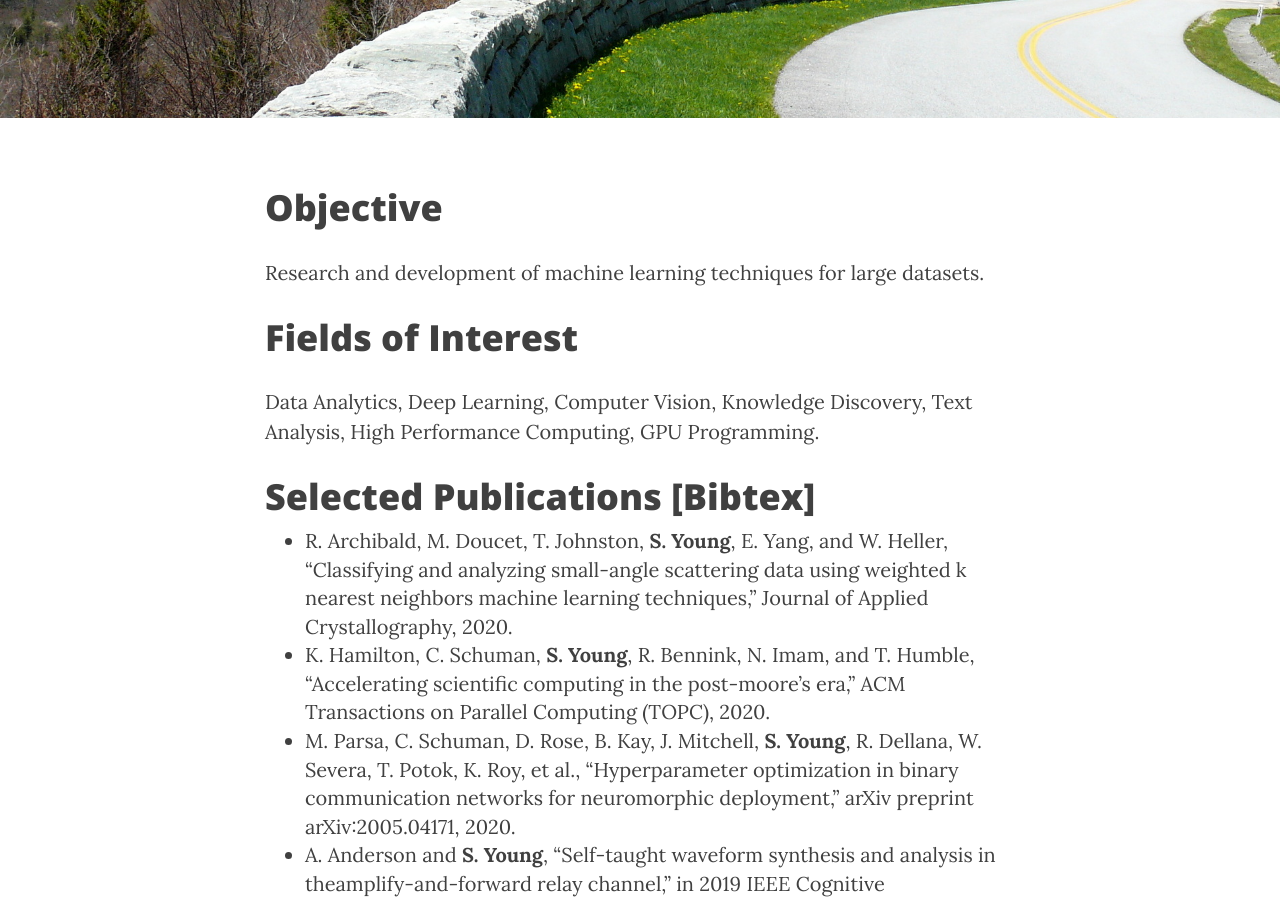
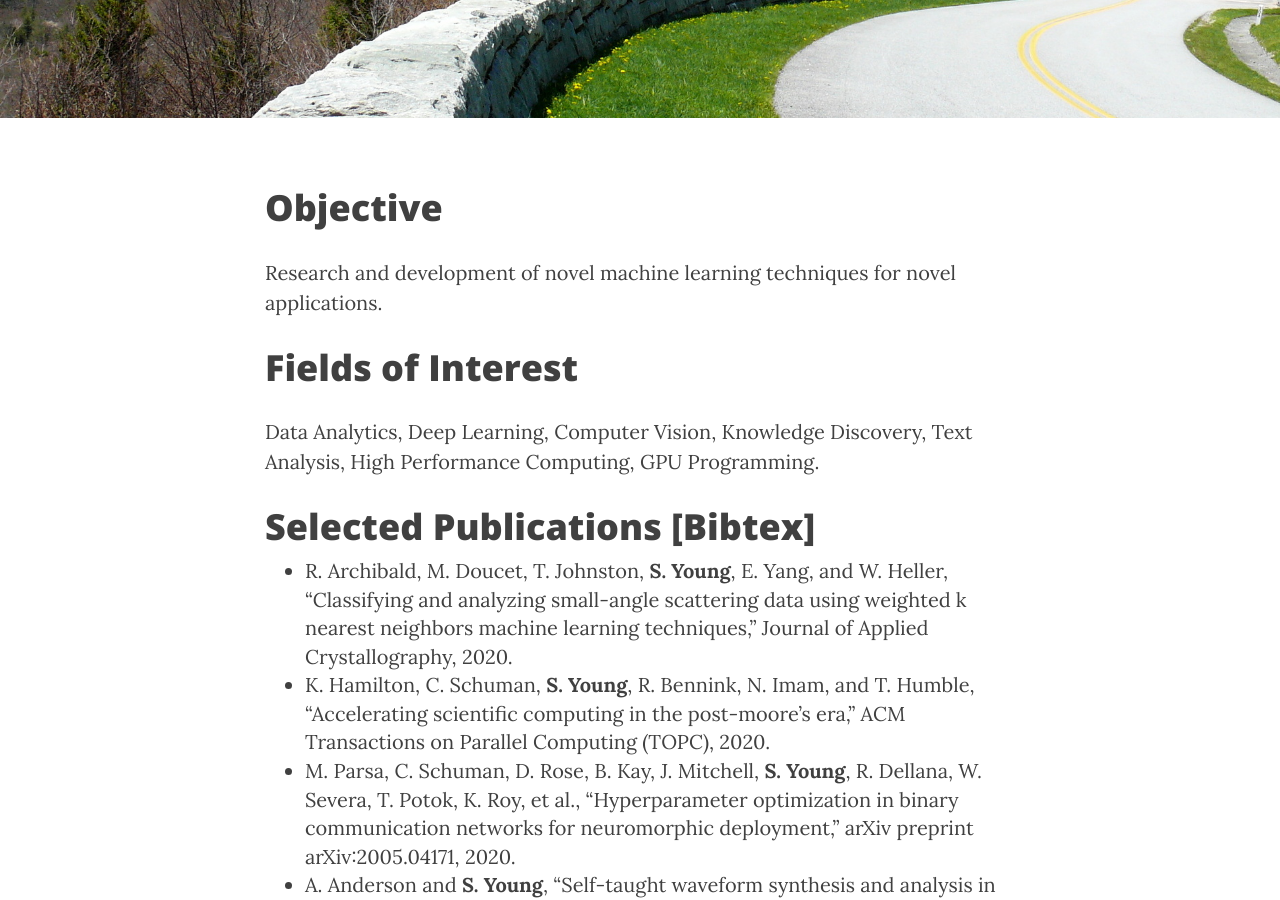
Before and after one commit to stevenryoung/stevenryoung.github.io, a Jekyll site: the page built from cv.md, in a window 1280 px wide and 900 px high, scrolled down 338 px. Built offline with Jekyll 4.4.1, drawn with Linux system fonts in a browser that asks for light colours; nearby versions of some CDN libraries.

Commit message:
Update cv.md

```diff
--- a/cv.md
+++ b/cv.md
@@ -6,7 +6,7 @@ header-img: "img/about-bg-blue.jpg"
 ---
 
 # Objective
-Research and development of machine learning techniques for large datasets.
+Research and development of novel machine learning techniques for novel applications.
 
 # Fields of Interest
 Data Analytics, Deep Learning, Computer Vision, Knowledge Discovery, Text Analysis,
```
